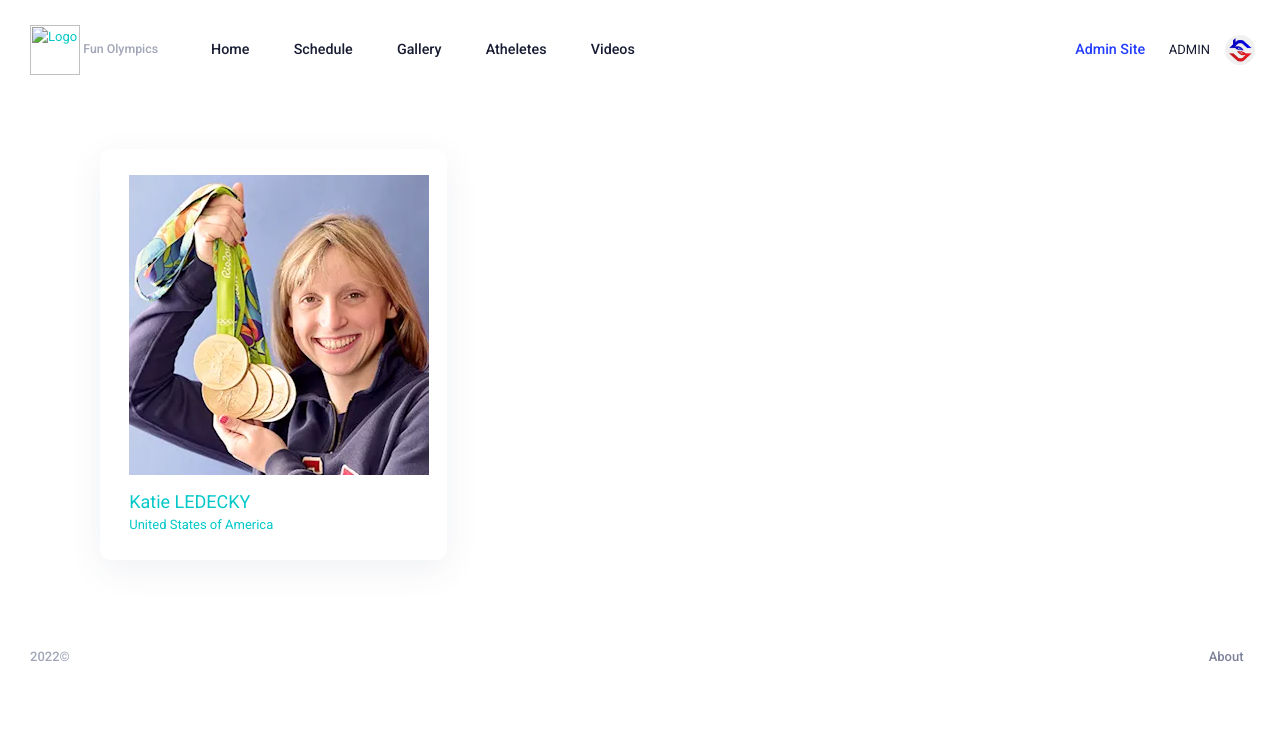
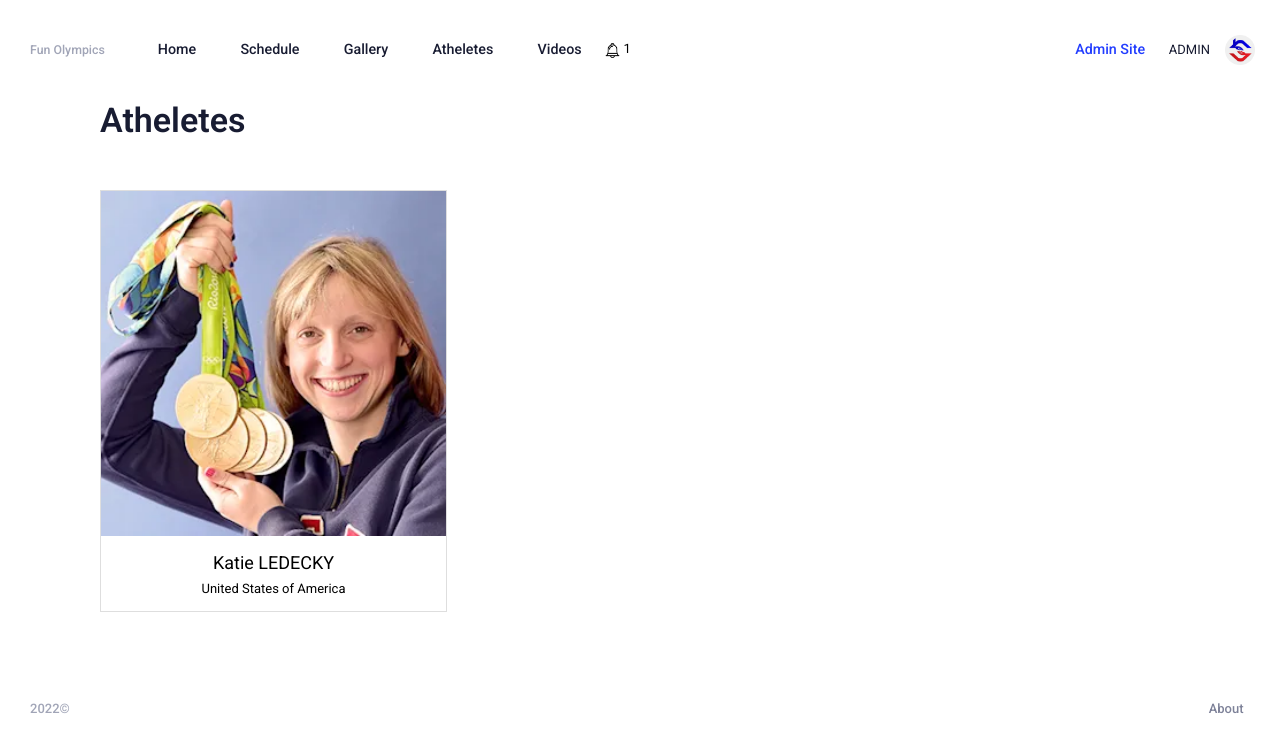
Before and after one commit to rustyyyyy/fun-olympic, a Django app: page /atheletes in a window 1280 px wide. Shown: the top 752 px of the page. Run offline with Django 4.2, Linux system fonts and the light colour scheme; a user stored in the database is signed in; data comes from the database, SQL or seed files in the repository; both versions use the stored data as it was after the commit; parts of the project's set-up code (start-up, migrations or seed data) failed here and were passed over; some libraries are stand-ins or nearby versions.

Commit message:
add: auth atheletefix

```diff
--- /dev/null
+++ b/home/context_processors.py
@@ -0,0 +1,17 @@
+from users.models import Notification
+
+
+def get_notifications(request):
+
+    try:
+        user = request.user
+        notification = Notification.objects.filter(user=user)
+        count = notification.count()
+    except Exception:
+        notification = ""
+        count = 0
+
+    return {
+        'noti_count': count,
+        'noti_data' : notification
+    }
--- a/main/settings.py
+++ b/main/settings.py
@@ -84,6 +84,7 @@ TEMPLATES = [
                 'django.template.context_processors.request',
                 'django.contrib.auth.context_processors.auth',
                 'django.contrib.messages.context_processors.messages',
+                'home.context_processors.get_notifications'
             ],
         },
     },
--- a/templates/home/athelete.html
+++ b/templates/home/athelete.html
@@ -3,24 +3,30 @@
 
 {% block content %}
 
-<div class="container mt-15 mb-20">
+<div class="container mb-20">
+    <h4 style="font-size: 34px;">Atheletes</h4>
+    <div class="mt-15">
         <div class="row">
             {% for obj in obj %}
             <div class="col-4">
-            <div class="card">
+                <!-- <div class="card"> -->
+                <div style="border: 1px solid #dedede;">
+                    <div class="text-center">
                         <a href="#" data-toggle="modal" data-target="#myModal">
-                    <div class="card-body">
-                        <img src="{{obj.image.url}}">
-                        <div class="mt-4">
-                            <p style="font-size: 18px;" class="p-0 m-0">
+                            <!-- <div class="card-body"> -->
+                            <img src="{{obj.image.url}}" class="img-fluid" width="450" />
+                            <div class="my-4 ">
+                                <p style="font-size: 18px; color: black;" class="p-0 m-0">
                                     {{obj.name}}
                                 </p>
-                            <p class="p-0 m-0">
+                                <p class="p-0 m-0 mt-1" style="color: black;">
                                     {{obj.team}}
                                 </p>
                             </div>
+                            <!-- </div> -->
+                        </a>
+                        <!-- </div> -->
                     </div>
-                </a>
                 </div>
             </div>
             <!-- The Modal -->
@@ -53,6 +59,7 @@
             {% endfor %}
         </div>
     </div>
+</div>
 
 
 {% endblock %}
--- a/templates/partials/_header.html
+++ b/templates/partials/_header.html
@@ -13,7 +13,7 @@
             <a href="{% url 'home' %}">
                 <!-- <img alt="Logo" src="{% static 'assets/media/logos/logo-demo2.png' %}"
                                 class="logo-default h-25px" /> -->
-                <img id="olympic-logo" alt="Logo" src="" class="logo-sticky h-50px" />
+                <!-- <img id="olympic-logo" alt="Logo" src="" class="logo-sticky h-50px" /> -->
                 <a href="{% url 'home' %}" class="fw-bold text-muted text-hover-primary fs-7">Fun
                     Olympics</a>
             </a>
@@ -24,9 +24,24 @@
             <a href="/" class="btn">Home</a>
             <a href="{% url 'schedule' %}" class="btn">Schedule</a>
             <!-- <a href="http://" target="_blank" rel="noopener noreferrer" class="btn">Categories</a> -->
-            <a href="{% url 'gallery' %}"  class="btn">Gallery</a>
+            <a href="{% url 'gallery' %}" class="btn">Gallery</a>
             <a href="{% url 'atheletes' %}" class="btn">Atheletes</a>
             <a href="{% url 'video' %}" class="btn">Videos</a>
+            <a href="#" data-toggle="dropdown">
+                <!-- <i class="far fa-bell fa-2x"></i> -->
+                <img src="/media/images/bell.png" class="img-fluid" width="15"/>
+                <span style="color: black;">{{noti_count}}</span>
+            </a>
+
+            {% if noti_data %}
+            <div class="dropdown-menu">
+                <h6 class="ml-2 mt-2">Notifications</h6>
+                <!-- all notifications -->
+                {% for data in noti_data %}
+                <p class="dropdown-item pb-0 mb-0 pl-2">{{data.msg}}</p>
+                {% endfor %}
+            </div>
+            {% endif %}
         </div>
 
         <!--begin::Wrapper-->
@@ -38,7 +53,7 @@
             <!--begin::Toolbar wrapper-->
             <div class="topbar d-flex align-items-stretch flex-shrink-0">
 
-                <div >
+                <div>
                     {% if request.user.is_superuser %}
                     <a href="/admin" class="btn" style="color: #223dff;">Admin Site</a>
                     {% endif %}
@@ -49,7 +64,13 @@
                     <!--begin::Menu wrapper-->
                     <div class="btn btn-icon btn-active-light-primary btn btn-icon btn-active-light-primary btn-custom w-30px h-30px w-md-40px h-md-40px"
                         data-kt-menu-trigger="click" data-kt-menu-attach="parent" data-kt-menu-placement="bottom-end">
+                        {% if request.user.is_authenticated %}
+                        {% if request.user.avatar_user.avatar %}
                         <img class="h-30px w-30px rounded" src="{{request.user.avatar_user.avatar.url}}" alt="" />
+                        {% else %}
+                        <img class="h-30px w-30px rounded" src="/media/images/avatar-icon-images-4.jpg" alt="" />
+                        {% endif %}
+                        {% endif %}
                     </div>
                     <!--begin::User account menu-->
                     <div class="menu menu-sub menu-sub-dropdown menu-column menu-rounded menu-gray-800 menu-state-bg menu-state-primary fw-bold py-4 fs-6 w-275px"
@@ -59,7 +80,15 @@
                             <div class="menu-content d-flex align-items-center px-3">
                                 <!--begin::Avatar-->
                                 <div class="symbol symbol-50px me-5">
-                                    <img alt="Logo" src="{{request.user.avatar_user.avatar.url}}" />
+                                    {% if request.user.is_authenticated %}
+                                    {% if request.user.avatar_user.avatar %}
+                                    <img class="h-30px w-30px rounded" src="{{request.user.avatar_user.avatar.url}}"
+                                        alt="" />
+                                    {% else %}
+                                    <img class="h-30px w-30px rounded" src="/media/images/avatar-icon-images-4.jpg"
+                                        alt="" />
+                                    {% endif %}
+                                    {% endif %}
                                 </div>
                                 <!--end::Avatar-->
                                 <!--begin::Username-->
--- a/templates/registration/login.html
+++ b/templates/registration/login.html
@@ -75,8 +75,8 @@
 								<!--end::Label-->
 								<!--begin::Link-->
 
-								<!-- <a href="{% url 'forgotpassword' %}"
-									class="link-primary fs-6 fw-bolder">Forgot Password ?</a> -->
+								<a href="{% url 'forgotpassword' %}"
+									class="link-primary fs-6 fw-bolder">Forgot Password ?</a>
 
 									<!--end::Link-->
 							</div>
--- a/users/models.py
+++ b/users/models.py
@@ -68,3 +68,11 @@ class UserAvatar(models.Model):
 
     def __str__(self):
         return self.user.email
+
+class Notification(models.Model):
+    user = models.ForeignKey(CustomUser,
+        on_delete=models.CASCADE, related_name="user_noti")
+    msg = models.TextField(max_length=255, null=True, blank=True)
+
+    def __str__(self):
+        return self.user.email
```
Also changed, not shown: templates/auth/password-reset.html (+25 -3 lines), users/admin.py (+10 -1 lines), users/views.py (+26 -1 lines), db.sqlite3, media/images/bell.png (added), users/migrations/0006_notification.py (added). Lines whose indentation alone changed are shown as unchanged.
